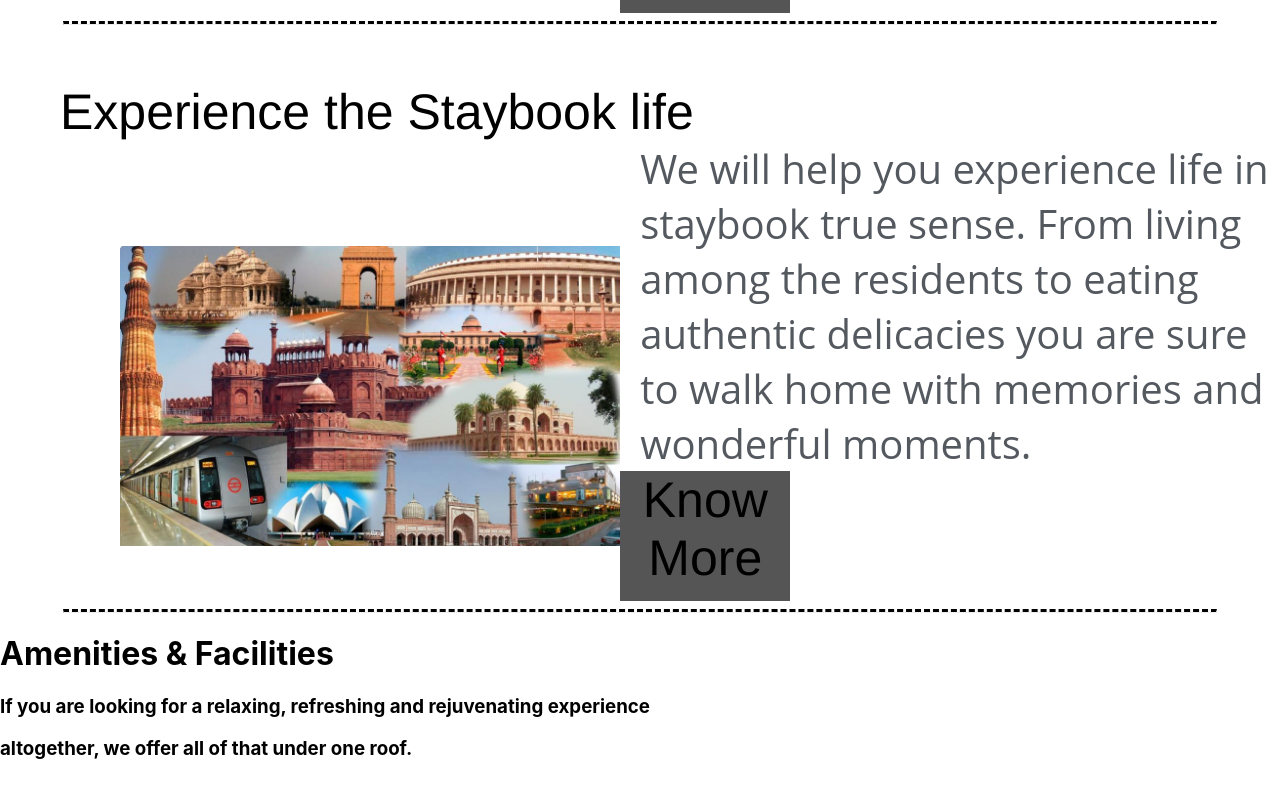
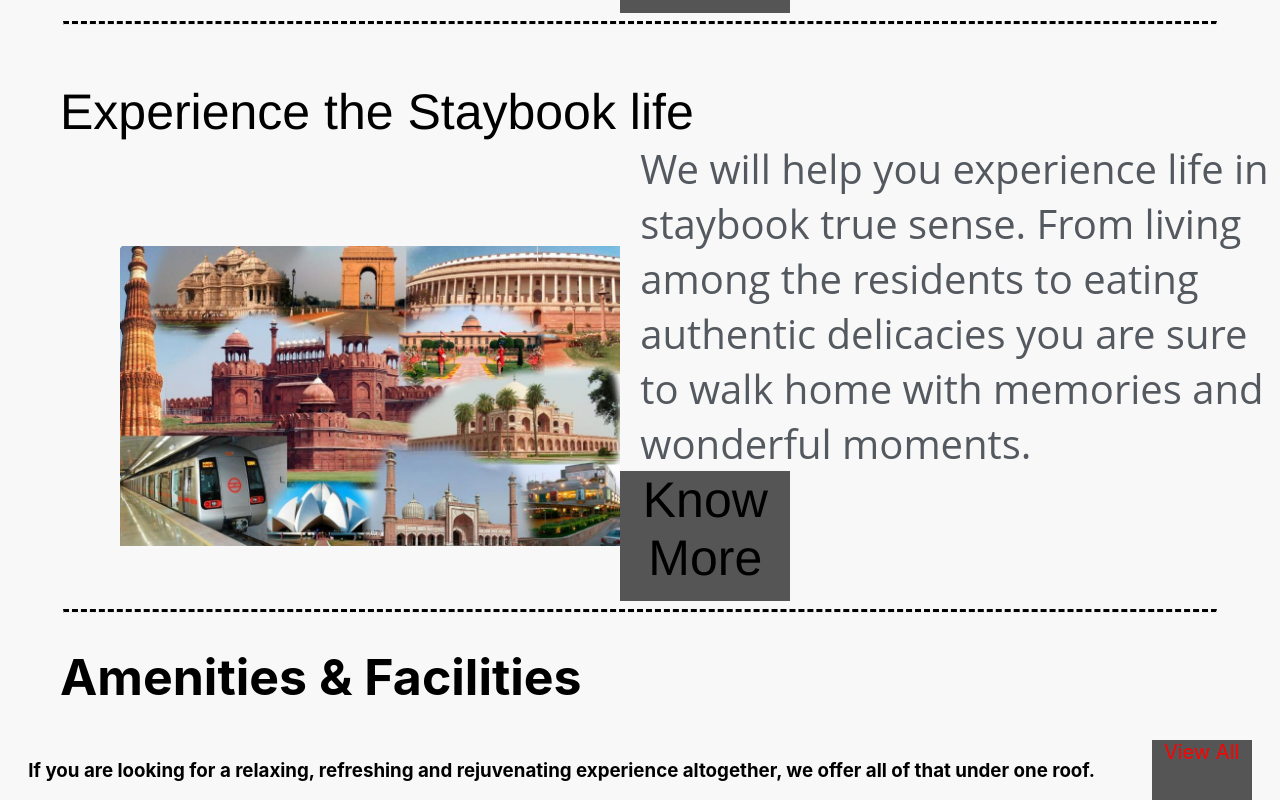
Before and after one commit to anjanayraina/staybook_landing, a React (Create React App) app: page / in a window 1280 px wide. Shown: the part 1966-2766 px from the top of the page. Before the commit the page ends 2744 px from the top, so only its background shows below. Built offline with nearby package versions, Linux system fonts and the light colour scheme.

Commit message:
Ameneties Structure Set

```diff
--- a/src/App.css
+++ b/src/App.css
@@ -36,3 +36,8 @@
     transform: rotate(360deg);
   }
 }
+
+.MainApp{
+
+  background-color: rgba(193, 194, 196, 0.111);
+}
--- a/src/App.js
+++ b/src/App.js
@@ -9,10 +9,10 @@
 
 
   return (
-    <>
+    <div className = "MainApp">
     < MainPage/>
 
-    </>
+    </div>
   );
 }
 
--- a/src/Components/AmenetiesAndFacalities.js
+++ b/src/Components/AmenetiesAndFacalities.js
@@ -1,14 +1,15 @@
 import React from 'react'
-
+import '../styles/AmenetiesAndFacalities.css';
 function AmenetiesAndFacalities() {
   return (
-    <div className = "textContainer">    <h1>Amenities & Facilities</h1>
-    <h3>If you are looking for a relaxing, refreshing and rejuvenating experience
-    <p></p>altogether, we offer all of that under one roof.</h3>
+    <div className = "textContainer">    <h1 className = "textTitle">Amenities & Facilities</h1>
+    <div className = "container"><h3 className = "textParagraph">If you are looking for a relaxing, refreshing and rejuvenating experience
+    altogether, we offer all of that under one roof.</h3>
+ <div className = "viewAll">View All</div></div>
 
     </div>
 
   );
 }
 
-export default AmenetiesAndFacalities
+export default AmenetiesAndFacalities;
--- a/src/Components/Dropdown.js
+++ b/src/Components/Dropdown.js
@@ -5,10 +5,11 @@
 
 return(
 
-<div>All Hotels</div>
+<div className = "DropDown" >All Hotels</div>
 
 )
 
 }
 
+
 export default Dropdown;
--- a/src/Components/Navbar.js
+++ b/src/Components/Navbar.js
@@ -14,9 +14,9 @@
     <Dropdown className = "dropDown"/>
     <div className = "TourPackage">Tour Packages</div>
     <div className = "Membership">Membership Program</div>
-    <div className = "Blogs">Blogs</div>
-    <div className = "Contacts">Contacts</div>
-    <div className = "MyAccount">My Account</div>
+    <div className = "Blogs" font ="impact">Blogs</div>
+    <div className = "Contacts" font= "impact">Contacts</div>
+    <div className = "MyAccount" font = "impact">My Account</div>
     <div className = "Book">Book</div>
   </div>
 
--- /dev/null
+++ b/src/styles/AmenetiesAndFacalities.css
@@ -0,0 +1,25 @@
+.textTitle{
+
+padding-left : 60px;
+
+    font-size:50px;
+    font : serif;
+}
+
+.container{
+
+    display: flex;
+    flex-direction: row;
+    align-items: center;
+    justify-content: space-around;
+}
+
+.viewAll{
+
+    height: 60px;
+    font-size: 20px;
+    text-align: center;
+    width: 100px;
+    color: red;
+    background-color: #555;
+}
--- a/src/styles/Navbar.css
+++ b/src/styles/Navbar.css
@@ -10,14 +10,16 @@
 }
 
 .dropDown{
+  font-size:20px;
 
+  font: impact;
   color: white;
 }
 
-.dropDown:hover {
+/* .dropDown:hover {
 
   background-color: coral;
-}
+} */
 
 .navbar{
 /* background-color: white;
@@ -36,6 +38,7 @@
   border: 2px dashed coral;
   /* align-items: center; */
   text-align: center;
+  font: impact;
 
 }
 
@@ -50,3 +53,24 @@
 
   font: impact;
   }
+
+  .Blogs{
+    font-size:20px;
+
+    font: impact;
+  }
+
+  .Contacts{
+
+    font-size:20px;
+
+  font: impact;
+  }
+
+  .MyAccount{
+
+    font-size:20px;
+
+    font: impact;
+
+  }
```
